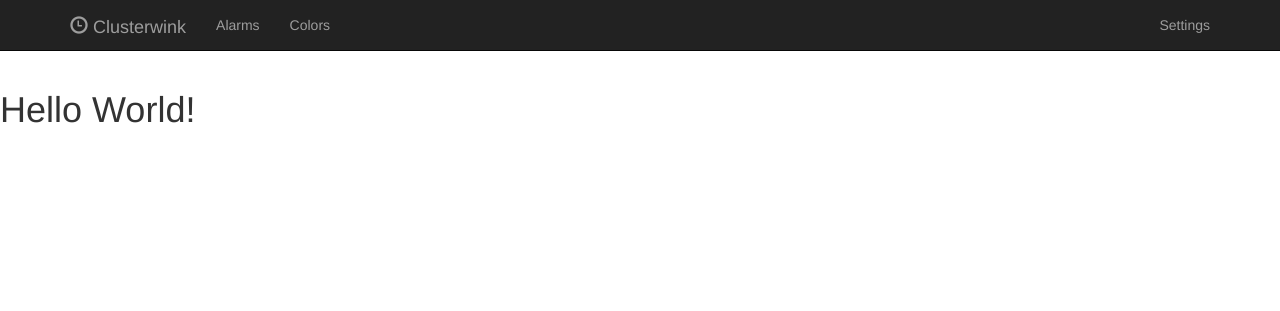
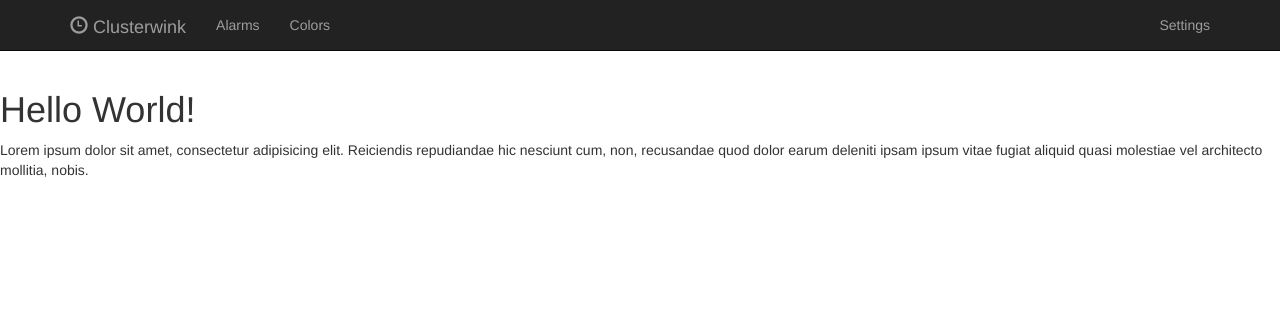
Before and after one commit to lennymlopes/clusterwink_pi, a Flask app: template app/templates/index.html in a window 1280 px wide. Shown: the top 311 px of the page. Run offline with Flask 2, Linux system fonts and the light colour scheme; the template is opened without the code that fills it, so the values that code supplies are empty; some libraries are stand-ins or nearby versions.

Commit message:
add lorem ipsum

```diff
--- a/app/templates/index.html
+++ b/app/templates/index.html
@@ -2,4 +2,5 @@
 
 {% block content %}
 	<h1>Hello World!</h1>
+	<p>Lorem ipsum dolor sit amet, consectetur adipisicing elit. Reiciendis repudiandae hic nesciunt cum, non, recusandae quod dolor earum deleniti ipsam ipsum vitae fugiat aliquid quasi molestiae vel architecto mollitia, nobis.</p>
 {% endblock %}
```
